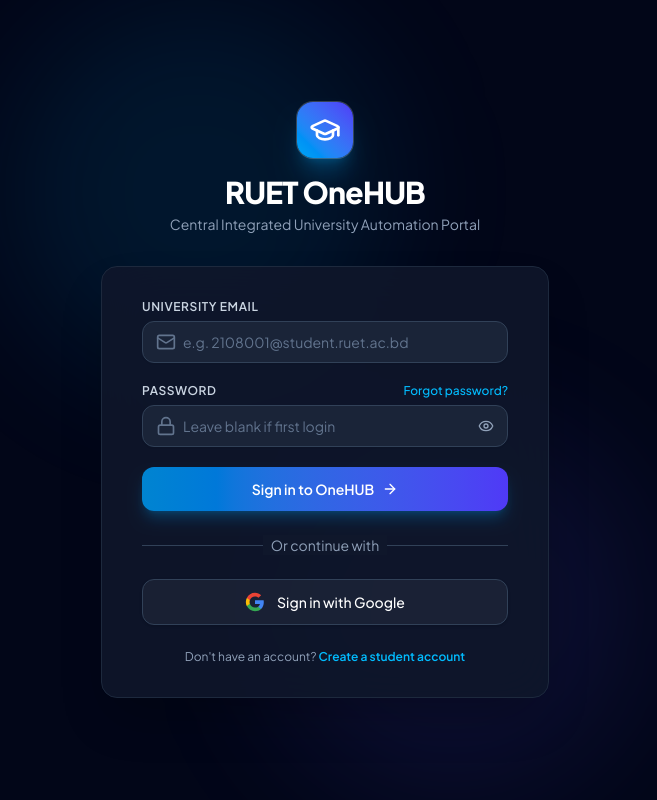
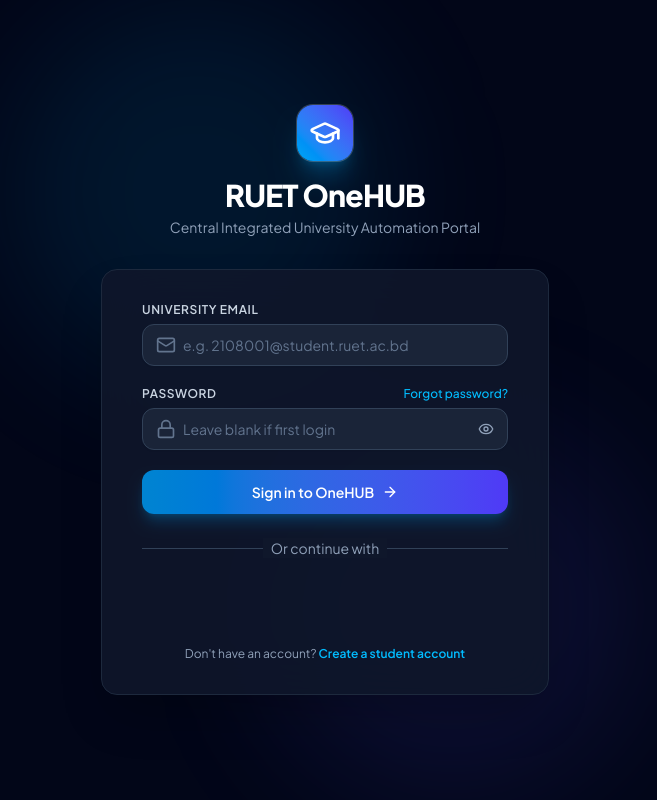
Before and after one commit to Auyon-ECE-2410043/OneHUB, a React (Vite) app in the folder frontend/: page / in a window 1280 px wide. Shown: the whole page, without its empty margins (315-972 px from the left). Built offline with nearby package versions, Linux system fonts and the light colour scheme; no server answers.

Commit message:
fix(auth): use official GoogleLogin component to generate 3-segment JWT ID token for verification

```diff
--- a/frontend/src/pages/auth/Login.jsx
+++ b/frontend/src/pages/auth/Login.jsx
@@ -9,7 +9,7 @@ import { useState } from "react";
 import { Link, useNavigate, useLocation } from "react-router-dom";
 import { toast } from "sonner";
 import { useAuth } from "../../context/AuthContext";
-import { useGoogleLogin } from "@react-oauth/google";
+import { GoogleLogin, useGoogleLogin } from "@react-oauth/google";
 import authService from "../../services/authService";
 import {
   GraduationCap,
@@ -104,6 +104,40 @@ export function Login() {
       }
     } catch (err) {
       toast.error(err.response?.data?.error || err.message || "Invalid verification code.");
+    } finally {
+      setLoading(false);
+    }
+  };
+
+  const handleGoogleSuccess = async (credentialResponse) => {
+    const idToken = credentialResponse.credential;
+    if (!idToken) {
+      toast.error("No credentials received from Google.");
+      return;
+    }
+    setLoading(true);
+    try {
+      await authService.googleLogin(idToken);
+      toast.success("Successfully logged in with Google!");
+      navigate(from, { replace: true });
+      window.location.reload();
+    } catch (err) {
+      if (err.response?.status === 404 && err.response?.data?.unlinkedEmail) {
+        const unlinkedEmail = err.response.data.unlinkedEmail;
+        const rollGuess = unlinkedEmail.split('@')[0];
+        setGoogleUnlinked({
+          token: idToken,
+          email: unlinkedEmail,
+          name: err.response.data.googleName || "Student"
+        });
+        setLinkData({
+          identifier: !isNaN(rollGuess) ? rollGuess : unlinkedEmail,
+          password: ""
+        });
+        toast.info("Google account verified! Please enter your OneHUB password to link it.");
+      } else {
+        toast.error(err.response?.data?.error || err.message || "Google login failed.");
+      }
     } finally {
       setLoading(false);
     }
@@ -598,21 +632,18 @@ export function Login() {
               </div>
             </div>
 
-            <div className="mt-6">
-              <button
-                type="button"
-                onClick={handleGoogleClick}
-                disabled={loading}
-                className="w-full flex items-center justify-center gap-3 px-4 py-3 border border-slate-700 rounded-xl shadow-sm bg-white/5 hover:bg-white/10 text-sm font-medium text-white transition-smooth disabled:opacity-50"
-              >
-                <svg className="w-5 h-5" viewBox="0 0 24 24">
-                  <path fill="#4285F4" d="M22.56 12.25c0-.78-.07-1.53-.2-2.25H12v4.26h5.92c-.26 1.37-1.04 2.53-2.21 3.31v2.77h3.57c2.08-1.92 3.28-4.74 3.28-8.09z" />
-                  <path fill="#34A853" d="M12 23c2.97 0 5.46-.98 7.28-2.66l-3.57-2.77c-.98.66-2.23 1.06-3.71 1.06-2.86 0-5.29-1.93-6.16-4.53H2.18v2.84C3.99 20.53 7.7 23 12 23z" />
-                  <path fill="#FBBC05" d="M5.84 14.09c-.22-.66-.35-1.36-.35-2.09s.13-1.43.35-2.09V7.07H2.18C1.43 8.55 1 10.22 1 12s.43 3.45 1.18 4.93l2.85-2.22.81-.62z" />
-                  <path fill="#EA4335" d="M12 5.38c1.62 0 3.06.56 4.21 1.64l3.15-3.15C17.45 2.09 14.97 1 12 1 7.7 1 3.99 3.47 2.18 7.07l3.66 2.84c.87-2.6 3.3-4.53 6.16-4.53z" />
-                </svg>
-                Sign in with Google
-              </button>
+            <div className="mt-6 flex flex-col items-center justify-center">
+              <div className="w-full flex justify-center [&_iframe]:!rounded-xl overflow-hidden">
+                <GoogleLogin
+                  onSuccess={handleGoogleSuccess}
+                  onError={() => toast.error("Google sign-in was cancelled or failed.")}
+                  theme="filled_black"
+                  shape="pill"
+                  size="large"
+                  text="signin_with"
+                  width="360"
+                />
+              </div>
             </div>
           </div>
 
```
